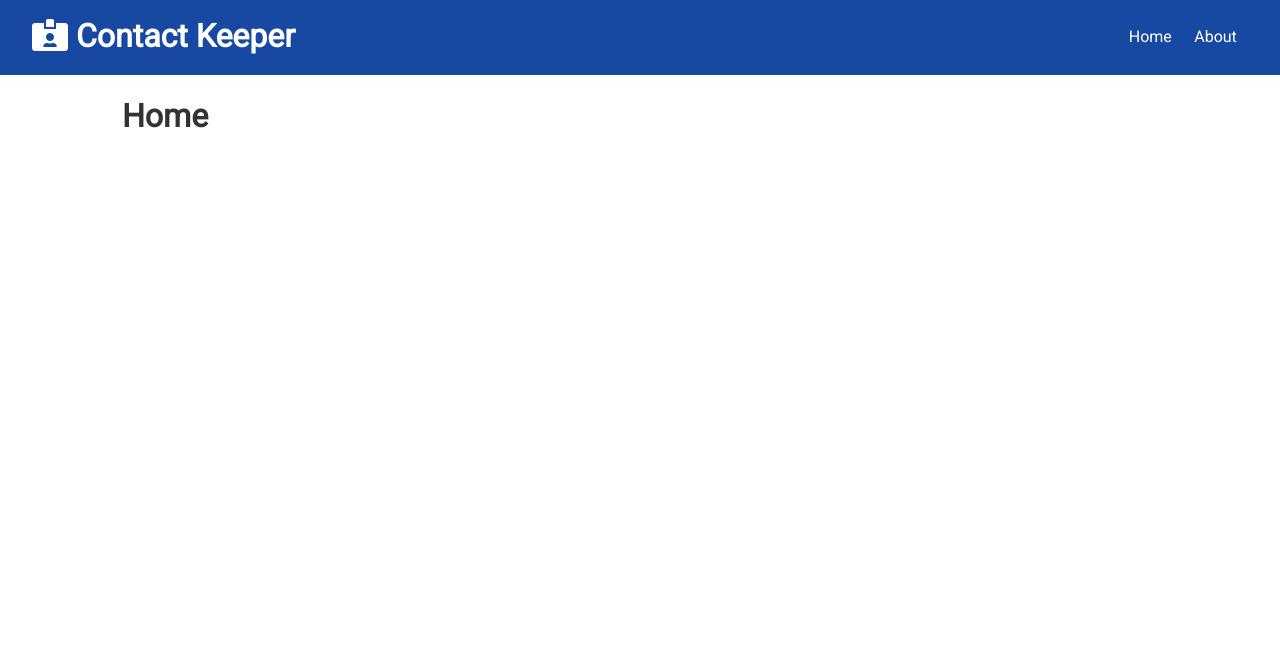
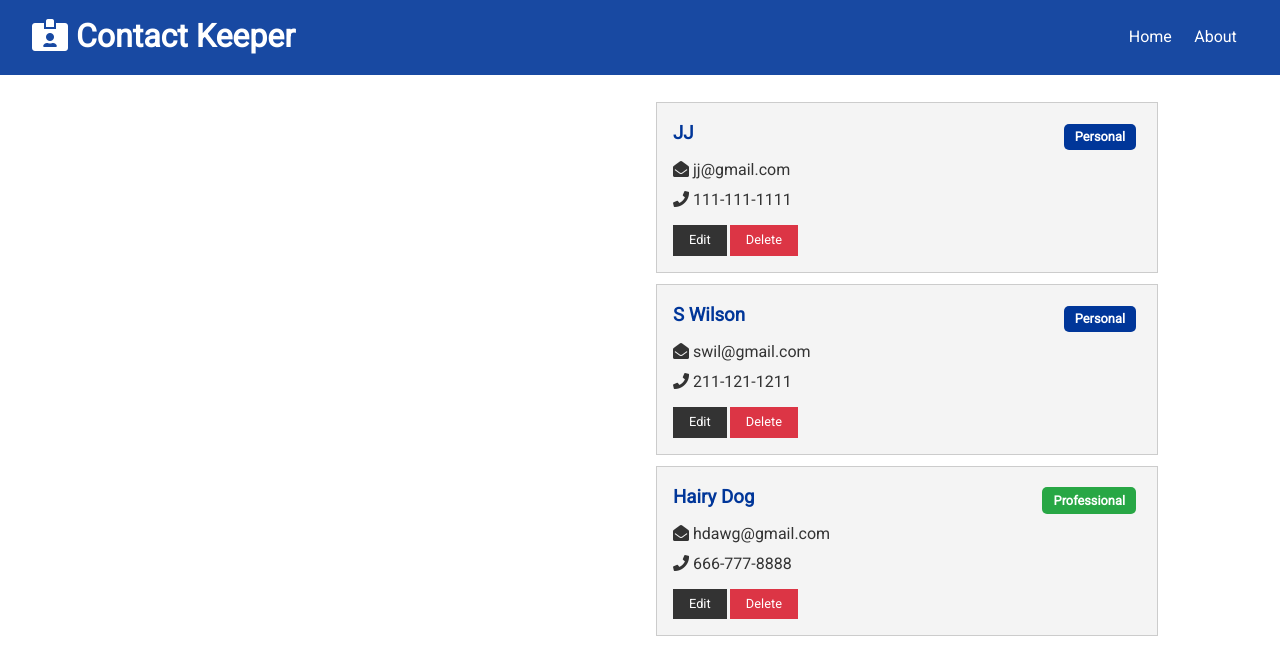
Before and after one commit to xpyrosh/contact-keeper, a React (Create React App) app in the folder client/: page / in a window 1280 px wide. Shown: the top 658 px of the page. Built offline with nearby package versions, Linux system fonts and the light colour scheme.

Commit message:
created contact and contact item components and used contact context to fill them with data

```diff
--- /dev/null
+++ b/client/src/components/contacts/ContactItem.js
@@ -0,0 +1,38 @@
+import React from 'react';
+import PropTypes from 'prop-types'
+
+
+const ContactItem = ({ contact }) => {
+
+    const { id, name, email, phone, type } = contact;
+
+    return (
+        <div className="card bg-light">
+            <h3 className="text-primary text-left">
+                {name}{' '}
+                <span
+                    style={{float: 'right'}}
+                    className={'badge ' + (type === 'professional' ? 'badge-success' : 'badge-primary')}>{type.charAt(0).toUpperCase() + type.slice(1)}
+                </span>
+            </h3>
+            <ul className="list">
+                {email && (<li>
+                    <i className="fas fa-envelope-open"></i> {email}
+                </li>)}
+                {phone && (<li>
+                    <i className="fas fa-phone"></i> {phone}
+                </li>)}
+            </ul>
+            <p>
+                <button className="btn btn-dark btn-sm">Edit</button>
+                <button className="btn btn-danger btn-sm">Delete</button>
+            </p>
+        </div>
+    )
+}
+
+ContactItem.propTypes = {
+    contact: PropTypes.object.isRequired,
+}
+
+export default ContactItem;
--- /dev/null
+++ b/client/src/components/contacts/Contacts.js
@@ -0,0 +1,19 @@
+import React, {Fragment, useContext} from 'react'
+import ContactItem from './ContactItem';
+import ContactContext from '../../context/contact/contactContext';
+
+const Contacts = () => {
+    const contactContext = useContext(ContactContext);
+
+    const { contacts } = contactContext;
+
+    return (
+        <Fragment>
+            {contacts.map(contact => (
+                <ContactItem key={contact.id} contact={contact}/>
+            ))}
+        </Fragment>
+    )
+}
+
+export default Contacts;
--- a/client/src/components/pages/Home.js
+++ b/client/src/components/pages/Home.js
@@ -1,9 +1,16 @@
-import React from 'react'
+import React from 'react';
+import Contacts from '../contacts/Contacts';
 
 const Home = () => {
     return (
-        <div>
-            <h1>Home</h1>
+        <div className="grid-2">
+            <div>
+                {/* Contact Form */}
+
+            </div>
+            <div>
+                <Contacts/>
+            </div>
         </div>
     )
 }
```
Also changed, not shown: 1 other file (tests, documents, lock files or other folders).
